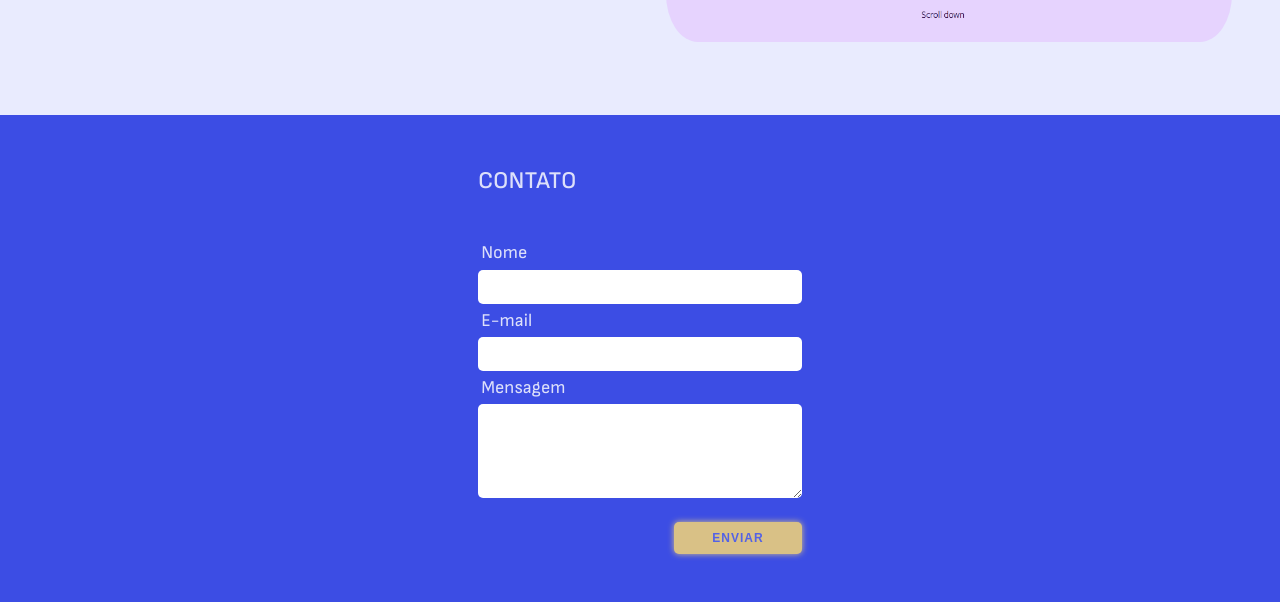
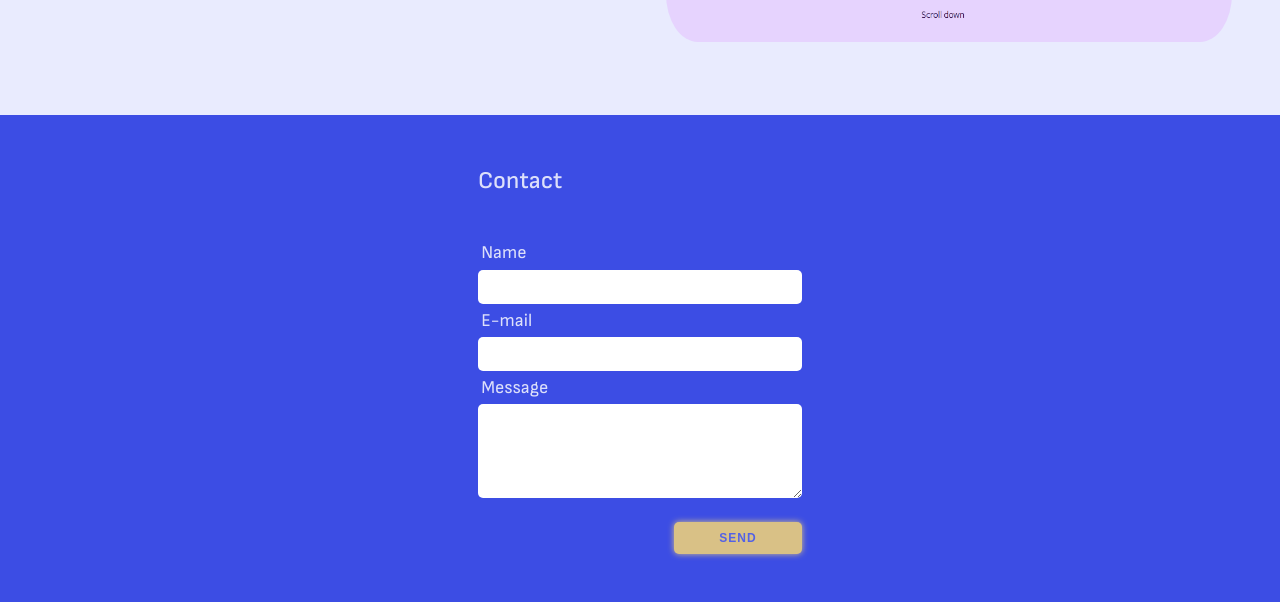
Before and after one commit to Juliana-CH/portfolio-v1, a React (Vite) app: page / in a window 1280 px wide. Shown: the part 7197-7799 px from the top of the page. Built offline with nearby package versions, Linux system fonts and the light colour scheme.

Commit message:
Contact footer translation.

```diff
--- a/src/components/footer/Footer.jsx
+++ b/src/components/footer/Footer.jsx
@@ -1,9 +1,12 @@
+import { useState } from "react";
+import { useTranslation } from "react-i18next";
 import { FontAwesomeIcon } from '@fortawesome/react-fontawesome';
 import { faGithub, faLinkedin } from '@fortawesome/free-brands-svg-icons';
 import LanguageSelector from "../language/LanguageSelector";
 import "../footer/footer.scss";
 
 function Footer() {
+    const { t } = useTranslation();
     return (
         <section id="footer">
             <footer className="footer-container">
@@ -12,19 +15,19 @@ function Footer() {
 
                     <form action="#"> {/* buscar solução para receber direto no meu email */}
 
-                        <h5 className="form-title">CONTATO</h5>
+                        <h5 className="form-title">{t("footer.Contact.s1")}</h5>
 
-                        <label htmlFor="name">Nome</label>
+                        <label htmlFor="name">{t("footer.Name.s4")}</label>
                         <input id="name" type="text"></input>
 
                         <label htmlFor="email">E-mail</label>
                         <input id="email" type="email"></input>
 
-                        <label htmlFor="message">Mensagem</label>
+                        <label htmlFor="message">{t("footer.Message.s2")}</label>
                         <textarea id="message" className="message-container" type="text" rows={6}></textarea>
 
                         <div className="button-container-form">
-                            <button className="send-btn">Enviar</button>
+                            <button className="send-btn">{t("footer.Send-msg.s3")}</button>
                         </div>
 
                     </form>
--- a/src/i18n/i18n-config.js
+++ b/src/i18n/i18n-config.js
@@ -134,6 +134,13 @@ const resources = {
                 'timel.ts53': ' na startup AmFi.',
             },
 
+            footer: {
+                'Contact.s1': 'Contato',
+                'Message.s2': 'Mensagem',
+                'Send-msg.s3': 'Enviar',
+                'Name.s4': 'Nome',
+            },
+
         },
     },
 
@@ -265,6 +272,13 @@ const resources = {
                 'timel.ts52': 'Prácticas en Front-End',
                 'timel.ts53': ' en la startup AmFi',
             },
+
+            footer: {
+                'Contact.s1': 'Contacto',
+                'Message.s2': 'Mensaje',
+                'Send-msg.s3': 'Enviar',
+                'Name.s4': 'Nombre',
+            },
         },
     },
 
@@ -395,6 +409,13 @@ const resources = {
                 'timel.ts53': ' at AmFi startup',
 
             },
+
+            footer: {
+                'Contact.s1': 'Contact',
+                'Message.s2': 'Message',
+                'Send-msg.s3': 'Send',
+                'Name.s4': 'Name',
+            },
         },
     },
 
```
